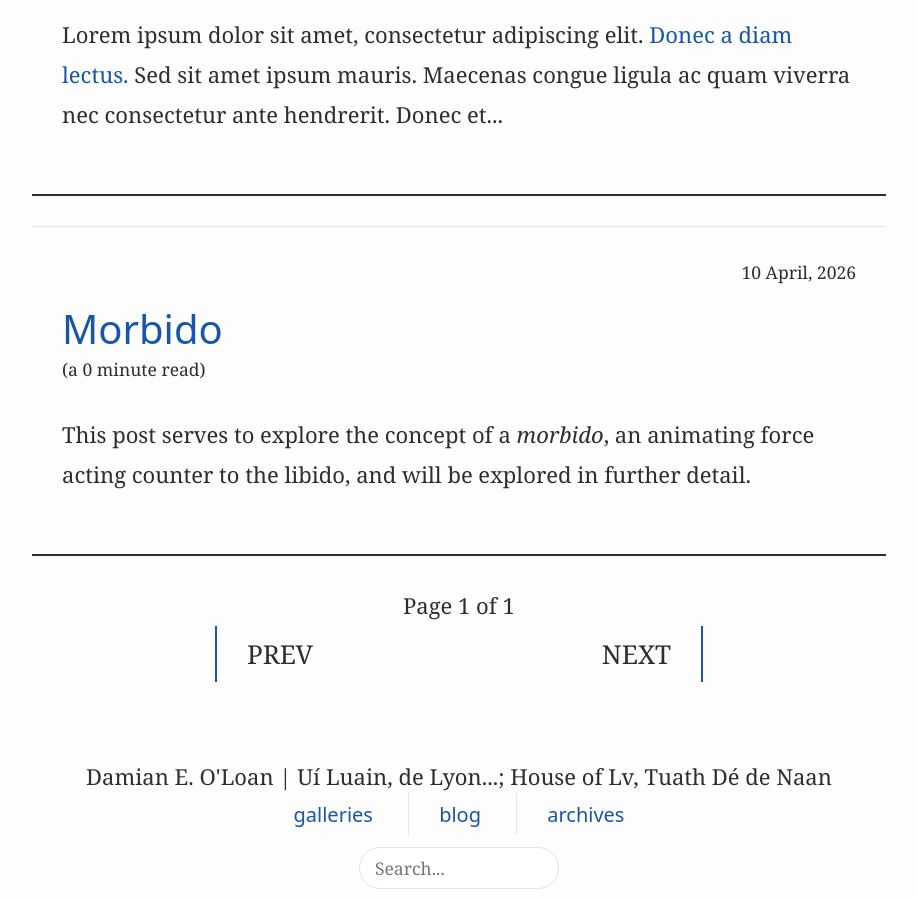
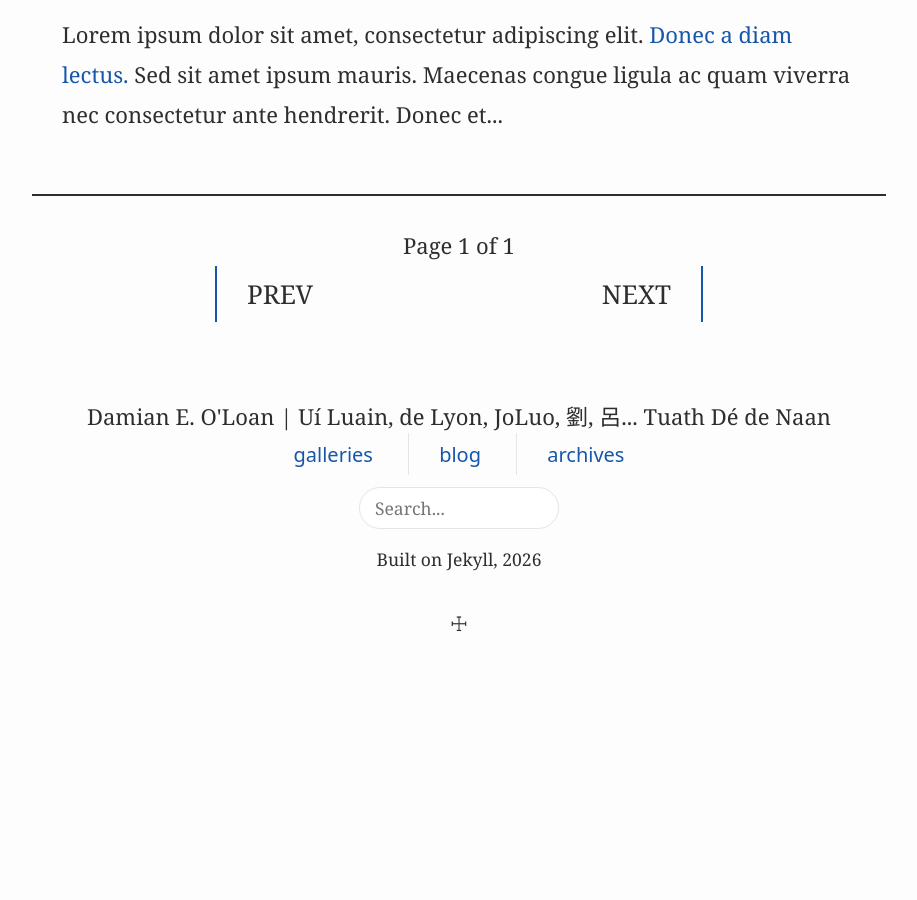
Before and after one commit to damianeoloan/damianeoloan.github.io, a Jekyll site: the page built from blog/index.html, in a window 1280 px wide and 900 px high, scrolled down 2283 px. Shown: the whole window, without its empty margins (181-1098 px from the left). Built offline with Jekyll 4.4.1, drawn with Linux system fonts in a browser that asks for light colours; the list of posts is cut into pages by our own code; after the commit the page ends 2940 px from its top, so only the background shows below that.

Commit message:
=Improve footer

```diff
--- a/_includes/footer.html
+++ b/_includes/footer.html
@@ -1,6 +1,6 @@
 <footer class="site-footer">
   <div class="footer-container">
-    <span class="footer-heading">{{ site.display_name | append: " | Uí Luain, de Lyon...; House of Lv, Tuath Dé de Naan" }}</span>
+    <span class="footer-heading">{{ site.display_name | append: " | Uí Luain, de Lyon, JoLuo, 劉, 呂... Tuath Dé de Naan" }}</span>
 
     <nav class="footer-nav">
       {% for link in site.data.nav-links %}
--- a/blog/_posts/2026-04-10-morbido.md
+++ /dev/null
@@ -1,7 +0,0 @@
----
-layout: "post"
-author: "damianeoloan"
-title: "Morbido"
----
-
-This post serves to explore the concept of a *morbido*, an animating force acting counter to the libido, and will be explored in further detail.
```
